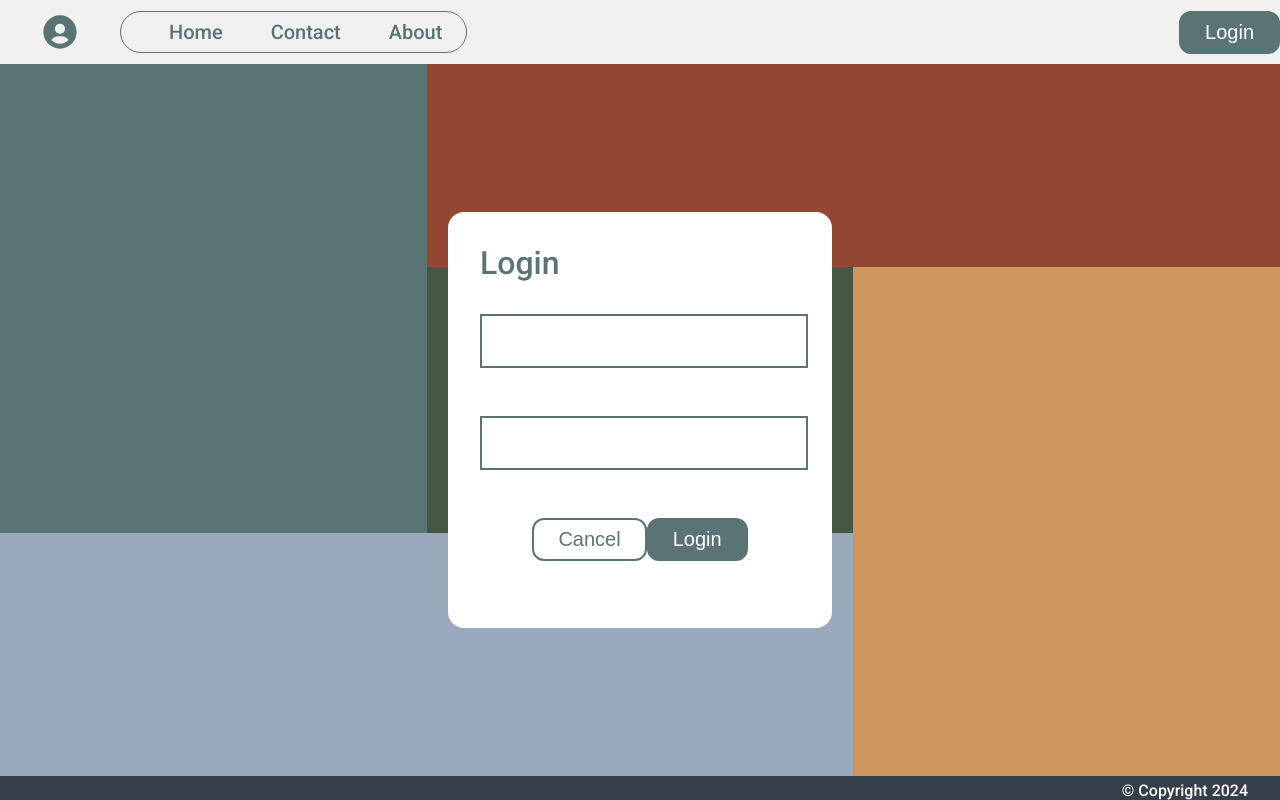
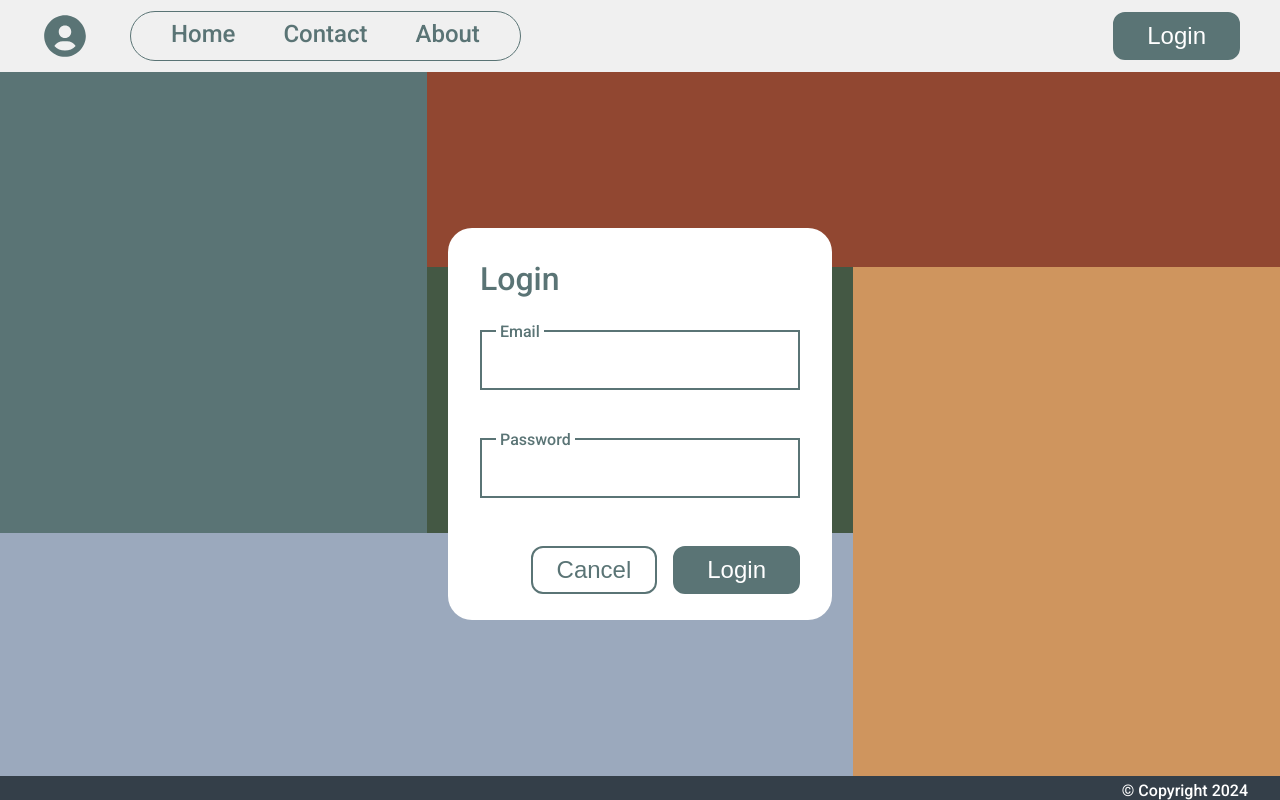
Before and after one commit to KaaRinnna/Login-task, a React (Vite) app: page / in a window 1280 px wide. Built offline with nearby package versions, Linux system fonts and the light colour scheme.

Commit message:
header and form modified

```diff
--- a/src/App.css
+++ b/src/App.css
@@ -44,7 +44,7 @@
 }
 
 .content {
-  height: calc(100vh - 5.5rem);
+  height: calc(100vh - 6rem);
   display: flex;
   justify-content: center;
   align-items: center;
--- a/src/components/Button/Button.module.css
+++ b/src/components/Button/Button.module.css
@@ -4,7 +4,7 @@
     border: 2px solid #5a7475;
     border-radius: 0.75rem;
     padding: 0.5rem 1.5rem;
-    font-size: 1.25rem;
+    font-size: 1.5rem;
     cursor: pointer;
     outline-color: #5a7475;
 
@@ -14,10 +14,9 @@
     background-color: #5a7475;
     color: white;
     border-radius: 0.75rem;
-    padding: 0.5rem 1.5rem;
-    font-size: 1.25rem;
+    padding: 0.5rem 2rem;
+    font-size: 1.5rem;
     cursor: pointer;
     border: 2px solid #5a7475;
     outline-color: #5a7475;
-
 }
--- a/src/components/Form/Form.jsx
+++ b/src/components/Form/Form.jsx
@@ -6,10 +6,18 @@ export const Form = () => {
         <div className={styles.container}>
             <h1>Login</h1>
             <form className={styles.form}>
-                <input type="text" id="email" name="email" />
-                <input type="password" id="password" name="password" />
-                <Button mode='base'>Cancel</Button>
-                <Button mode='primary'>Login</Button>
+                <div className={styles.inputContainer}>
+                    <label  htmlFor="email">Email</label>
+                    <input type="text" id="email" name="email" />
+                </div>
+                <div className={styles.inputContainer}>
+                    <label htmlFor="password">Password</label>
+                    <input type="password" id="password" name="password" />
+                </div>
+                <div className={styles.btn}>
+                    <Button mode='base'>Cancel</Button>
+                    <Button className={styles.btn} mode='primary'>Login</Button>
+                </div>
             </form>
         </div>
     )
--- a/src/components/Form/Form.module.css
+++ b/src/components/Form/Form.module.css
@@ -1,7 +1,7 @@
 .container {
     width: 24rem;
-    height: 26rem;
-    border-radius: 1rem;
+    height: 24.5rem;
+    border-radius: 1.5rem;
     background-color: white;
 
     h1 {
@@ -16,11 +16,37 @@
     width: 20rem;
 
     input {
-        height: 3rem;
+        background-color: transparent;
+        font-size: 1rem;
+        padding: 1rem;
+        height: 1.5rem;
         width: 100%;
         display: block;
-        max-width: 20rem;
+        max-width: 284px; /* поменять */
         border: 2px solid #5a7475;
         margin-bottom: 3rem;
     }
 }
+
+.btn {
+    text-align: right;
+
+    button {
+        margin-left: 1rem;
+    }
+}
+
+.inputContainer {
+    position: relative;
+
+    label {
+        display: block;
+        position: absolute;
+        top: 0;
+        left: 0;
+        color: #5a7475;
+        transform: translate(16px, -8px);
+        background-color: white;
+        padding: 0 4px;
+    }
+}
--- a/src/components/Header/Header.jsx
+++ b/src/components/Header/Header.jsx
@@ -13,7 +13,7 @@ export const Header = () => {
                     <a href='#'>About</a>
                 </nav>
             </div>
-            <div>
+            <div className={styles.right}>
                 <Button mode='primary'>Login</Button>
             </div>
         </header>
--- a/src/components/Header/Header.module.css
+++ b/src/components/Header/Header.module.css
@@ -1,6 +1,6 @@
 .header {
     width: 100%;
-    height: 4rem;
+    height: 4.5rem;
     background-color: #f0f0f0;
     display: flex;
     justify-content: space-between;
@@ -20,21 +20,18 @@
     display: flex;
     justify-content: space-between;
     border: 1px solid rgb(90, 116, 117);
-    border-radius: 1.5rem;
-    padding: 0.5rem 1.5rem;
+    border-radius: 1.75rem;
+    padding: 0.5rem 1rem;
     margin: 0 2.5rem;
 
     a {
-        font-size: 1.25rem;
+        font-size: 1.5rem;
         padding: 0 1.5rem;
         color: #5a7475;
     }
 
-    &:last-child {
-        padding-right: 0;
-    }
+}
 
-    &:first-child {
-        padding-left: 0;
-    }
+.right {
+    margin-right: 2.5rem;
 }
```
Also changed, not shown: src/assets/icon.svg.
